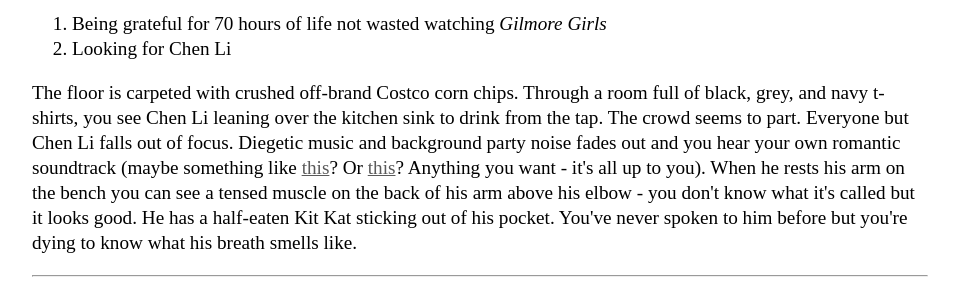
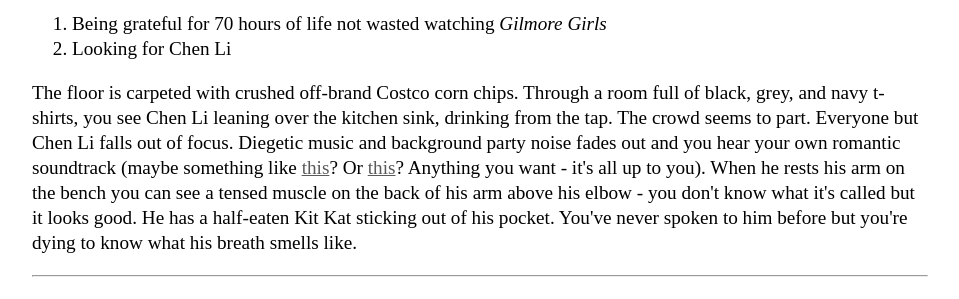
Before and after one commit to Pinelife/pinelife.github.io, a Jekyll site: the page built from Hellhole/Room6.html, in a window 1280 px wide and 900 px high. Shown: the part 264-563 px from the top of the window, without its empty margins (160-1119 px from the left). Built offline with Jekyll 4.4.1, drawn with Linux system fonts in a browser that asks for light colours.

Commit message:
Update Room6.html

```diff
--- a/Hellhole/Room6.html
+++ b/Hellhole/Room6.html
@@ -11,7 +11,7 @@ title: Pinelife
   <li>Looking for Chen Li</li>
 </ol>
 <p>The floor is carpeted with crushed off-brand Costco corn chips. Through a room full of black, grey, and navy t-shirts, you see Chen Li
-  leaning over the kitchen sink to drink from the tap. The crowd seems to part. Everyone but Chen Li falls out of focus. Diegetic music and
+  leaning over the kitchen sink, drinking from the tap. The crowd seems to part. Everyone but Chen Li falls out of focus. Diegetic music and
   background party noise fades out and you hear your own romantic soundtrack (maybe something like <a href = "https://www.youtube.com/watch?v=ONIJXHvoynw" target="_blank">this</a>?
   Or <a href = "https://www.youtube.com/watch?v=n2MtEsrcTTs" target="_blank">this</a>? Anything you want - it's all up to you).
   When he rests his arm on the bench you can see a tensed muscle on the back of his arm above his elbow - you don't know what it's called
```
